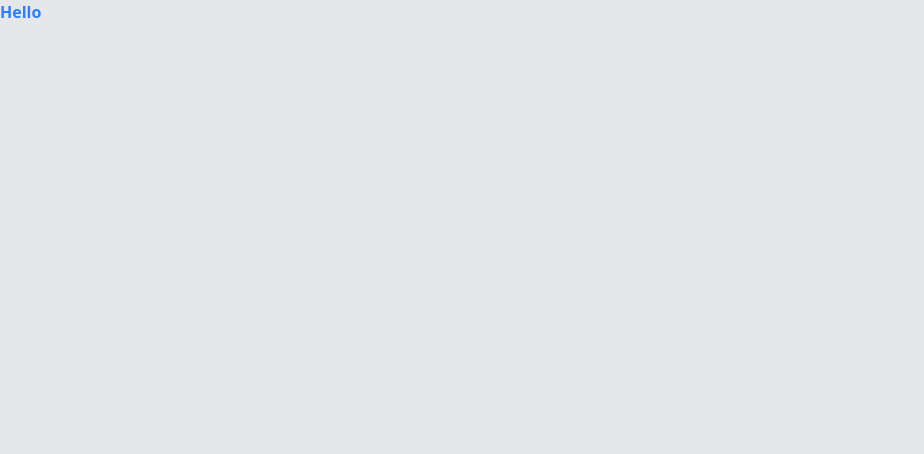
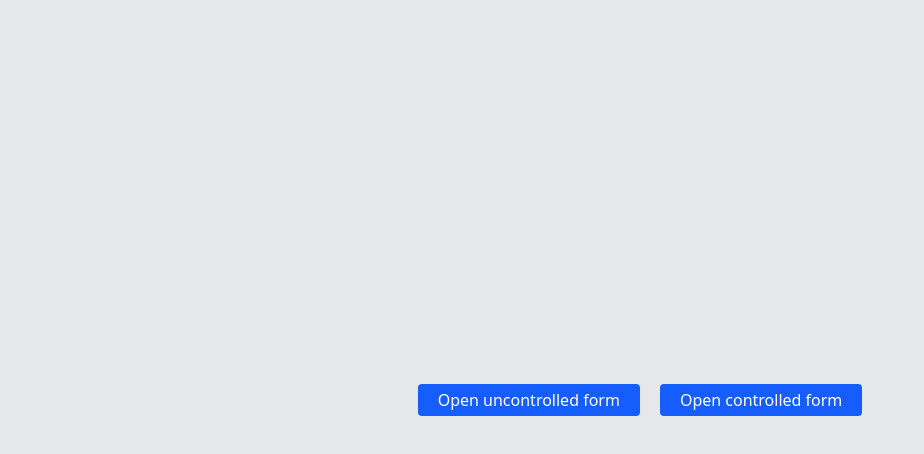
Before and after one commit to cayman444/REACT2025Q3, a React (Vite) app: page / in a window 1280 px wide. Shown: the top 454 px of the page, without its empty margins (0-924 px from the left). Built offline with nearby package versions, Linux system fonts and the light colour scheme.

Commit message:
feat: add global layout for modal windows

```diff
--- a/src/App.tsx
+++ b/src/App.tsx
@@ -1,5 +1,31 @@
+import { useState } from 'react';
+import { ModalControlled, ModalUncontrolled } from './components';
+import { Button } from './components/ui';
+
 function App() {
-  return <div className="font-bold text-blue-500">Hello</div>;
+  const [isOpenControlledModal, setIsOpenControlledModal] = useState(false);
+  const [isOpenUnControlledModal, setIsOpenUnControlledModal] = useState(false);
+
+  return (
+    <div className="h-screen flex items-center justify-center">
+      <div className="flex gap-5 items-center">
+        <Button onClick={() => setIsOpenUnControlledModal(true)}>
+          Open uncontrolled form
+        </Button>
+        <Button onClick={() => setIsOpenControlledModal(true)}>
+          Open controlled form
+        </Button>
+      </div>
+      <ModalUncontrolled
+        isOpen={isOpenUnControlledModal}
+        onCloseModal={() => setIsOpenUnControlledModal(false)}
+      />
+      <ModalControlled
+        isOpen={isOpenControlledModal}
+        onCloseModal={() => setIsOpenControlledModal(false)}
+      />
+    </div>
+  );
 }
 
 export default App;
--- /dev/null
+++ b/src/components/ModalControlled/ModalControlled.tsx
@@ -0,0 +1,20 @@
+import type { FC } from 'react';
+import { Modal } from '../ui';
+
+interface ModalControlledProps {
+  isOpen: boolean;
+  onCloseModal: () => void;
+}
+
+export const ModalControlled: FC<ModalControlledProps> = ({
+  isOpen,
+  onCloseModal,
+}) => {
+  if (!isOpen) return;
+
+  return (
+    <Modal isOpen={isOpen} onClose={onCloseModal}>
+      controlled
+    </Modal>
+  );
+};
--- /dev/null
+++ b/src/components/ModalUncontrolled/ModalUncontrolled.tsx
@@ -0,0 +1,20 @@
+import type { FC } from 'react';
+import { Modal } from '../ui';
+
+interface ModalUncontrolledProps {
+  isOpen: boolean;
+  onCloseModal: () => void;
+}
+
+export const ModalUncontrolled: FC<ModalUncontrolledProps> = ({
+  isOpen,
+  onCloseModal,
+}) => {
+  if (!isOpen) return;
+
+  return (
+    <Modal isOpen={isOpen} onClose={onCloseModal}>
+      uncontrolled
+    </Modal>
+  );
+};
--- /dev/null
+++ b/src/components/index.ts
@@ -0,0 +1,2 @@
+export { ModalUncontrolled } from './ModalUncontrolled/ModalUncontrolled';
+export { ModalControlled } from './ModalControlled/ModalControlled';
--- /dev/null
+++ b/src/components/ui/Button.tsx
@@ -0,0 +1,15 @@
+import { type ComponentProps, type FC } from 'react';
+
+export const Button: FC<ComponentProps<'button'>> = ({
+  children,
+  ...props
+}) => {
+  return (
+    <button
+      {...props}
+      className="bg-blue-600 hover:bg-blue-500 focus:outline-blue-500 text-white font-medium rounded px-5 py-1 cursor-pointer transition-colors"
+    >
+      {children}
+    </button>
+  );
+};
--- /dev/null
+++ b/src/components/ui/Modal.tsx
@@ -0,0 +1,39 @@
+import { useEffect, useRef, type FC, type PropsWithChildren } from 'react';
+import { createPortal } from 'react-dom';
+import { Button } from './Button';
+
+interface ModalProps extends PropsWithChildren {
+  isOpen: boolean;
+  onClose: () => void;
+}
+
+export const Modal: FC<ModalProps> = ({ isOpen, onClose, children }) => {
+  const dialogRef = useRef<HTMLDialogElement>(null);
+
+  useEffect(() => {
+    const dialog = dialogRef.current;
+
+    if (!dialog) return;
+
+    if (isOpen) {
+      dialog.showModal();
+    } else {
+      dialog.close();
+    }
+  }, [isOpen]);
+
+  return createPortal(
+    <dialog
+      ref={dialogRef}
+      onClick={onClose}
+      onClose={onClose}
+      className="bg-white rounded shadow m-auto backdrop:bg-black/50"
+    >
+      <div className="p-5" onClick={(e) => e.stopPropagation()}>
+        <Button onClick={onClose}>close</Button>
+        {children}
+      </div>
+    </dialog>,
+    document.body
+  );
+};
--- /dev/null
+++ b/src/components/ui/index.ts
@@ -0,0 +1,2 @@
+export { Button } from './Button';
+export { Modal } from './Modal';
--- a/src/index.css
+++ b/src/index.css
@@ -2,4 +2,8 @@
 
 body {
   @apply bg-gray-200;
+
+  &:has(dialog[open]) {
+    overflow: hidden;
+  }
 }
```
